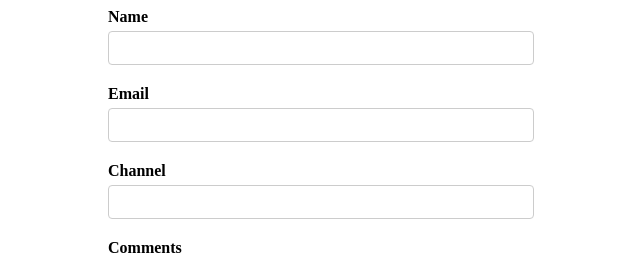
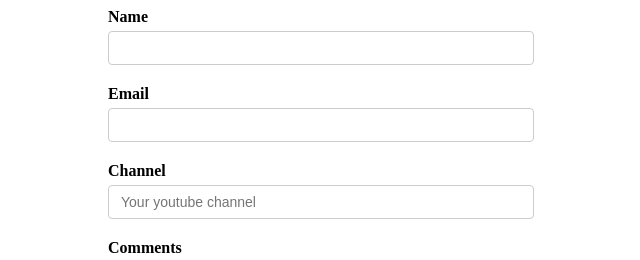
Before and after one commit to carltonj2000/react-formik-tut2, a React (Create React App) app: page / in a window 1280 px wide. Shown: the top 260 px of the page, without its empty margins (319-959 px from the left). Built offline with nearby package versions, Linux system fonts and the light colour scheme.

Commit message:
Add FastField example

```diff
--- a/src/components/YoutubeForm.js
+++ b/src/components/YoutubeForm.js
@@ -1,6 +1,13 @@
 import React from "react";
 
-import { Field, Form, Formik, ErrorMessage, FieldArray } from "formik";
+import {
+  Field,
+  FastField,
+  Form,
+  Formik,
+  ErrorMessage,
+  FieldArray,
+} from "formik";
 import * as Yup from "yup";
 
 import TextError from "./TextError";
@@ -49,7 +56,12 @@ const YoutubeForm = () => {
 
         <div className="form-control">
           <label htmlFor="channel">Channel</label>
-          <Field type="text" id="channel" name="channel" />
+          <Field
+            type="text"
+            id="channel"
+            name="channel"
+            placeholder="Your youtube channel"
+          />
           <ErrorMessage name="channel" />
         </div>
 
@@ -60,8 +72,9 @@ const YoutubeForm = () => {
 
         <div className="form-control">
           <label htmlFor="address">Address</label>
-          <Field name="address">
+          <FastField name="address">
             {({ field, form, meta }) => {
+              console.log("field render");
               return (
                 <div>
                   <input type="text" id="address" {...field} />
@@ -69,7 +82,7 @@ const YoutubeForm = () => {
                 </div>
               );
             }}
-          </Field>
+          </FastField>
         </div>
 
         <div className="form-control">
```
